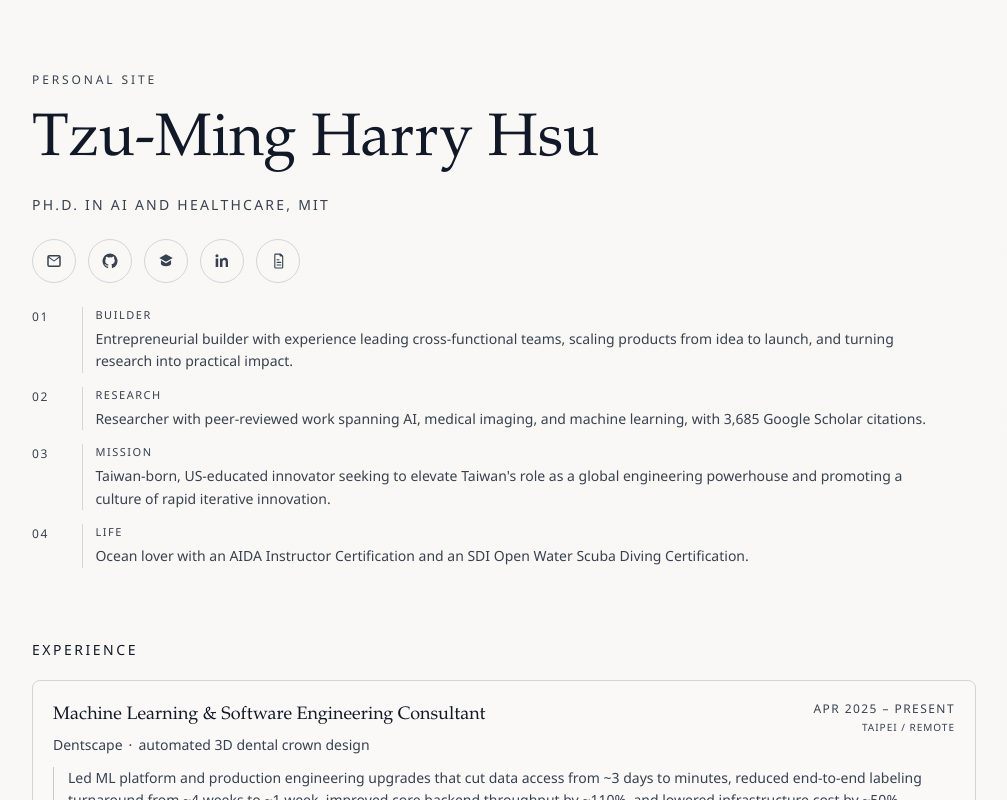
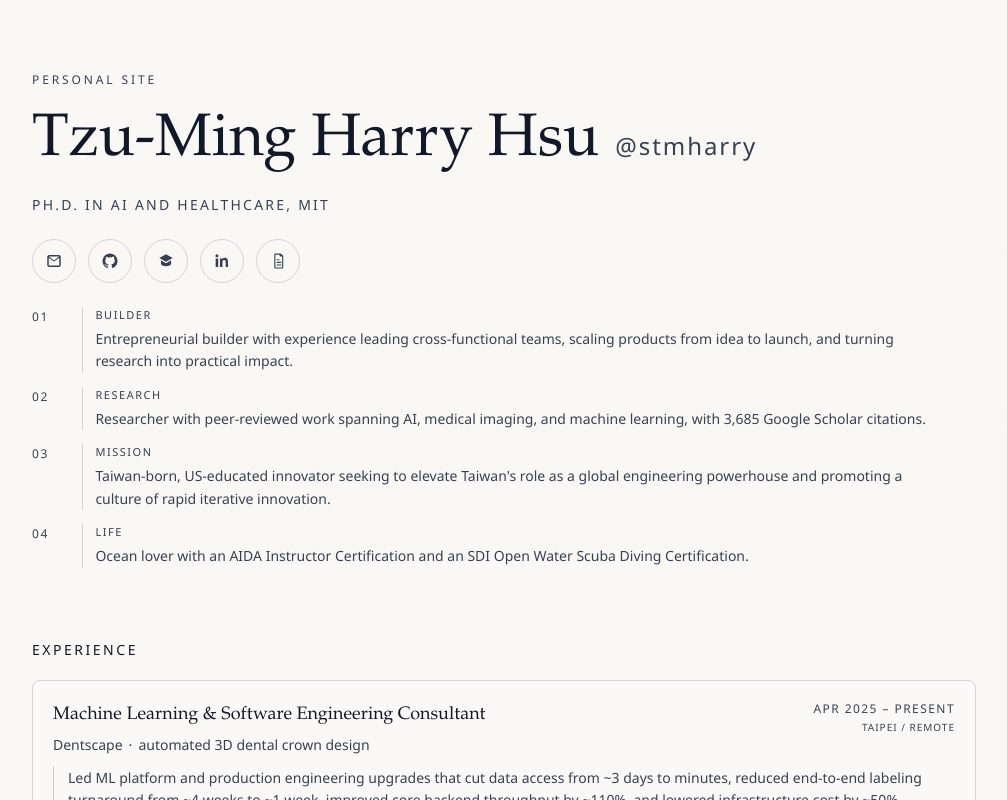
Before and after one commit to stmharry/stmharry.github.io, a React (Vite) app: page / in a window 1280 px wide. Shown: the top 800 px of the page, without its empty margins (136-1143 px from the left). Built offline with nearby package versions, Linux system fonts and the light colour scheme.

Commit message:
💄 style(hero): refine @stmharry alignment and sizing

```diff
--- a/src/components/Hero.tsx
+++ b/src/components/Hero.tsx
@@ -33,9 +33,12 @@ export const Hero = ({ profile, links }: HeroProps) => {
   return (
     <header className="mt-2 w-full sm:mt-4">
       <p className="text-xs tracking-[0.24em] text-(--ink-700) uppercase">Personal site</p>
-      <h1 className="mt-3 text-4xl leading-tight font-medium sm:mt-4 sm:text-6xl" style={{ fontFamily: "var(--font-serif)" }}>
-        {profile.name}
-      </h1>
+      <div className="mt-3 flex flex-col gap-1.5 sm:mt-4 sm:flex-row sm:items-baseline sm:justify-start sm:gap-4">
+        <h1 className="text-4xl leading-tight font-medium sm:text-6xl" style={{ fontFamily: "var(--font-serif)" }}>
+          {profile.name}
+        </h1>
+        <p className="text-left text-lg tracking-[0.08em] text-(--ink-700) sm:text-2xl">@stmharry</p>
+      </div>
       <p className="mt-3 text-xs tracking-[0.16em] text-(--ink-700) uppercase sm:mt-4 sm:text-sm">{profile.headline}</p>
       <PrimaryLinks links={links} className="mt-5 sm:mt-6" />
       <div className="mt-6 max-w-4xl">
```
